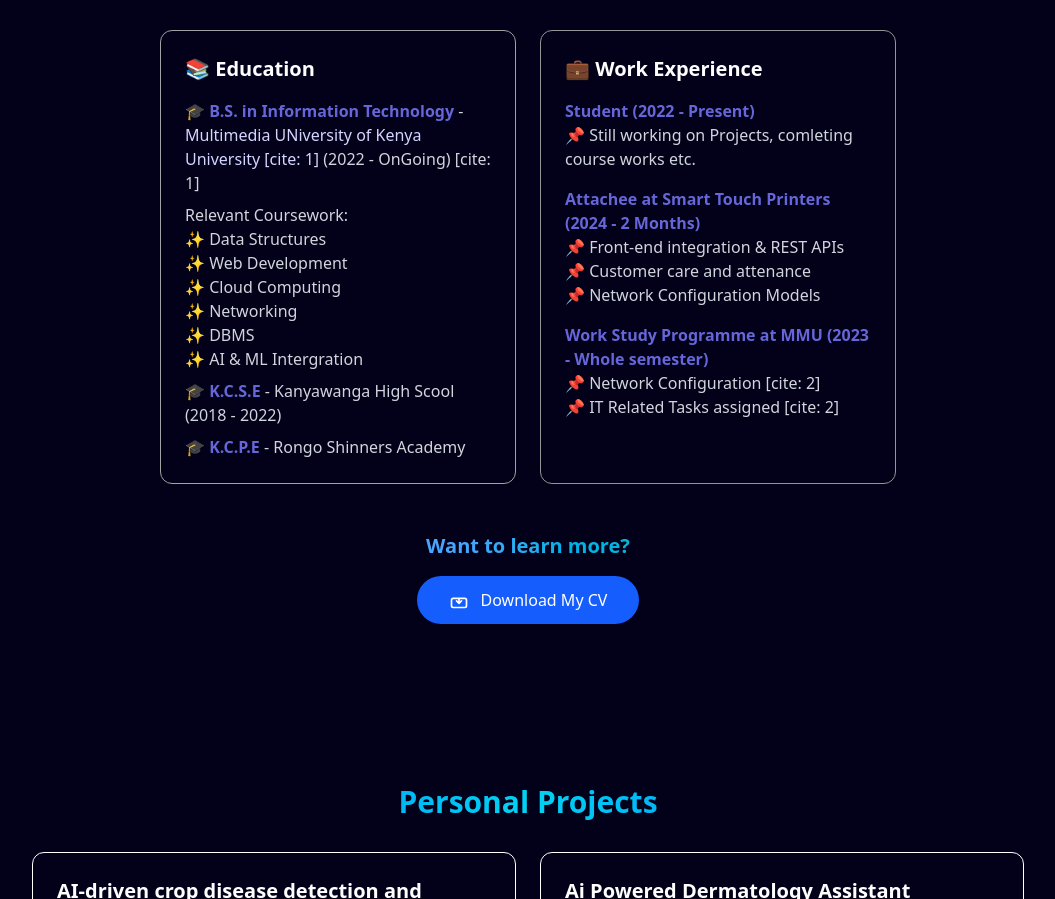
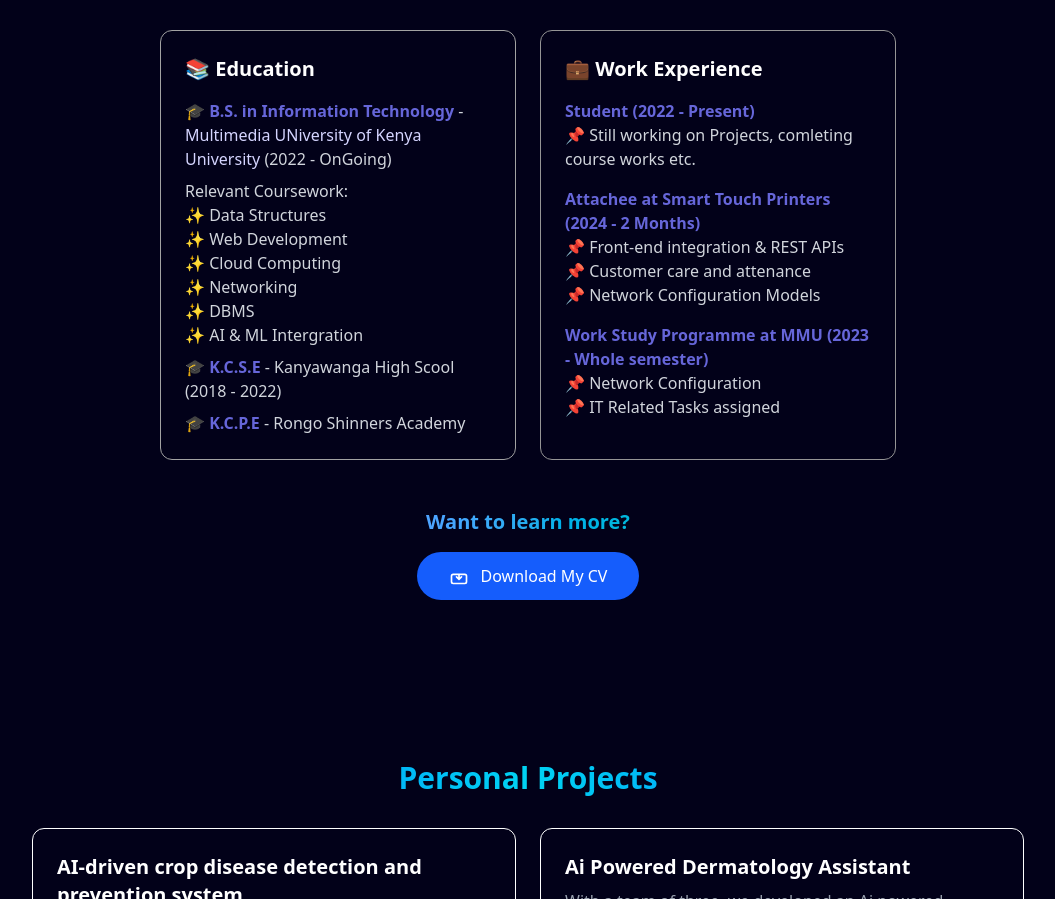
Before and after one commit to Sheldon-Billy/MyPortfolio, a React (Vite) app: page / in a window 1280 px wide. Shown: the part 1276-2175 px from the top of the page, without its empty margins (112-1167 px from the left). Built offline with nearby package versions, Linux system fonts and the light colour scheme.

Commit message:
modified UI

```diff
--- a/index.html
+++ b/index.html
@@ -4,7 +4,7 @@
     <meta charset="UTF-8" />
     <meta name="viewport" content="width=device-width, initial-scale=1.0" />
     <title>Sheldon Billy - Portfolio</title>
-    <link rel="icon" href="https://lh3.googleusercontent.com/a/ACg8ocKshlVEb5dtq0ZLLYV0MlTGHFiRUHvNRftz9067eKfX8vlWIZs=s235-c-no">
+    <link rel="icon" href="https://i.imgur.com/OS3GhsX.jpeg">
   </head>
   <body>
     <div id="root"></div>
--- a/src/components/About.jsx
+++ b/src/components/About.jsx
@@ -71,9 +71,9 @@ const About = () => {
                   -
                   <span className="text-[#d5d5ff]">
                     {" "}
-                    Multimedia UNiversity of Kenya University [cite: 1]
+                    Multimedia UNiversity of Kenya University
                   </span>{" "}
-                  (2022 - OnGoing) [cite: 1]
+                  (2022 - OnGoing)
                 </li>
                 <li>
                   Relevant Coursework: <br /> ✨ Data Structures <br /> ✨ Web
@@ -120,8 +120,7 @@ const About = () => {
                     Work Study Programme at MMU (2023 - Whole semester){" "}
                   </h4>
                   <p>
-                    📌 Network Configuration [cite: 2] <br /> 📌 IT Related
-                    Tasks assigned [cite: 2]
+                    📌 Network Configuration <br /> 📌 IT Related Tasks assigned
                   </p>
                 </div>
               </div>
```
